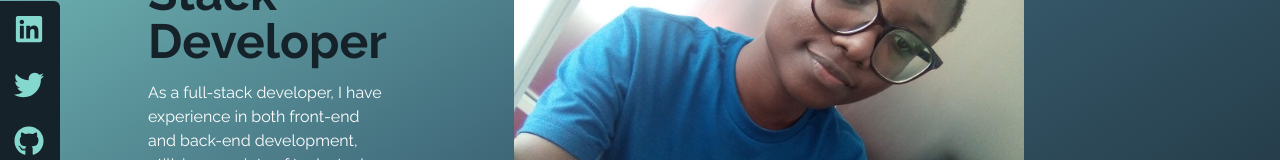
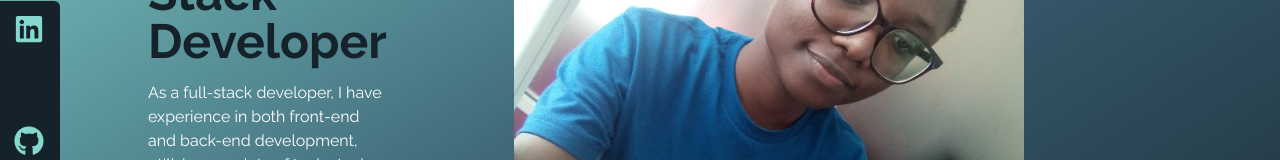
Before and after one commit to Cherrypick14/sleek_portfolio, a React (Create React App) app: page / in a window 1280 px wide. Shown: the part 279-439 px from the top of the page. Built offline with nearby package versions, Linux system fonts and the light colour scheme.

Commit message:
add new twitter logo

```diff
--- a/src/components/social_links/sociallinksdata.jsx
+++ b/src/components/social_links/sociallinksdata.jsx
@@ -1,7 +1,8 @@
 import React from 'react'
-import {FaGithub,FaLinkedin, FaTwitter} from 'react-icons/fa'
+import {FaGithub,FaLinkedin} from 'react-icons/fa'
 import { HiOutlineMail } from 'react-icons/hi'
 import {BsFillPersonLinesFill} from 'react-icons/bs'
+import { FontAwesomeIcon } from '@fortawesome/react-fontawesome'
 
 export const links = [
     {
@@ -18,7 +19,8 @@ export const links = [
         id:2,
         child:(
             <>
-          Twitter  <FaTwitter size={30} />
+           X <FontAwesomeIcon icon="fa-brands fa-x-twitter" />
+          {/* Twitter  <FaTwitter size={30} />    */}
             </>
         ),
         href:"https://twitter.com/owalacheryl/status/1343881468154671104?lang=en",
```
